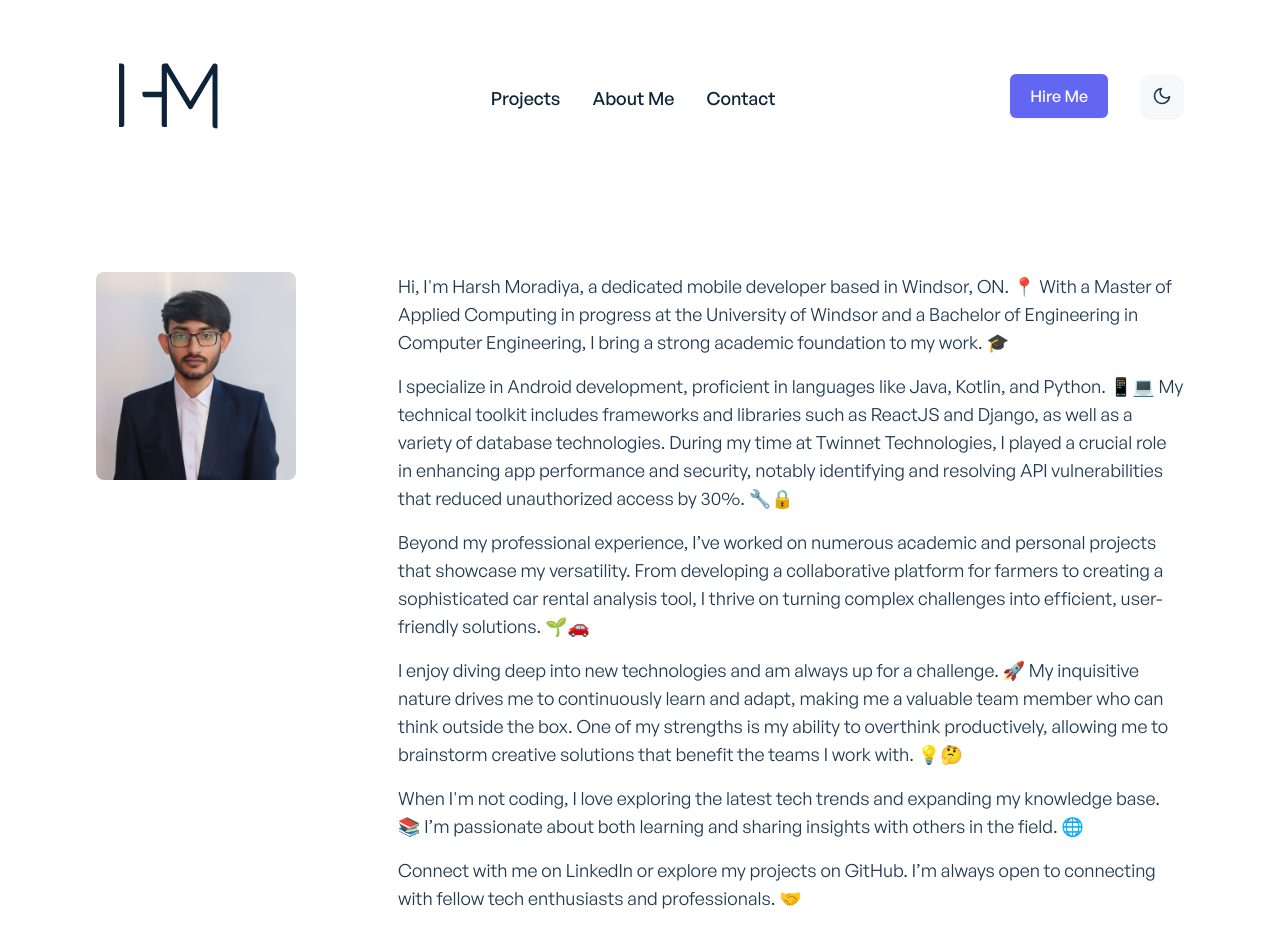
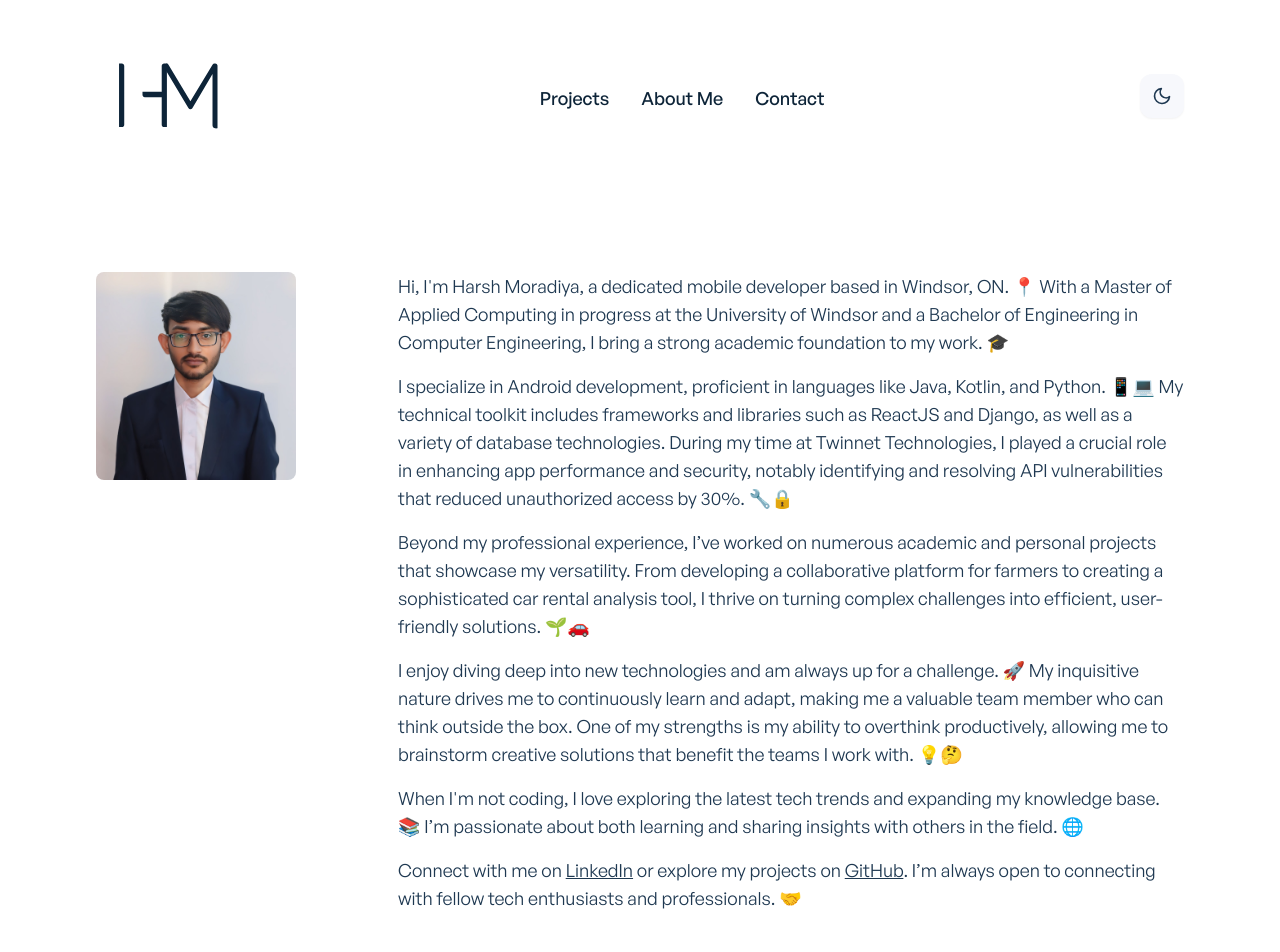
Before and after one commit to HaRsH8747/nextjs-portfolio, a Next.js app: page /about in a window 1280 px wide. Shown: the top 952 px of the page. Built offline with nearby package versions, Linux system fonts and the light colour scheme.

Commit message:
fixed home UI

```diff
--- a/components/about/AboutMeBio.jsx
+++ b/components/about/AboutMeBio.jsx
@@ -25,6 +25,11 @@ function AboutMeBio() {
 						{bio.bio}
 					</p>
 				))}
+				<p
+					className="mb-4 text-ternary-dark dark:text-ternary-light text-lg"
+				>
+					Connect with me on <u><a href="https://www.linkedin.com/in/harshmoradiyace/" target="_blank">LinkedIn</a></u> or explore my projects on <u><a href="https://github.com/HaRsH8747" target="_blank">GitHub</a></u>. I’m always open to connecting with fellow tech enthusiasts and professionals. 🤝
+				</p>
 			</div>
 		</div>
 	);
--- a/components/shared/AppHeader.jsx
+++ b/components/shared/AppHeader.jsx
@@ -163,7 +163,7 @@ function AppHeader() {
 
 				{/* Header right section buttons */}
 				<div className="hidden sm:flex justify-between items-center flex-col md:flex-row">
-					<div className="hidden md:flex">
+					{/* <div className="hidden md:flex">
 						<button
 							onClick={showHireMeModal}
 							className="text-md font-general-medium bg-indigo-500 hover:bg-indigo-600 text-white shadow-sm rounded-md px-5 py-2.5 duration-300"
@@ -171,7 +171,7 @@ function AppHeader() {
 						>
 							Hire Me
 						</button>
-					</div>
+					</div> */}
 
 					{/* Theme switcher large screen */}
 					<div
--- a/data/aboutMeData.js
+++ b/data/aboutMeData.js
@@ -16,8 +16,5 @@ export const aboutMeData = [
 	},{
 		id: uuidv4(),
 		bio: "When I'm not coding, I love exploring the latest tech trends and expanding my knowledge base. 📚 I’m passionate about both learning and sharing insights with others in the field. 🌐",
-	},{
-		id: uuidv4(),
-		bio: "Connect with me on LinkedIn or explore my projects on GitHub. I’m always open to connecting with fellow tech enthusiasts and professionals. 🤝",
 	},
 ];
```
